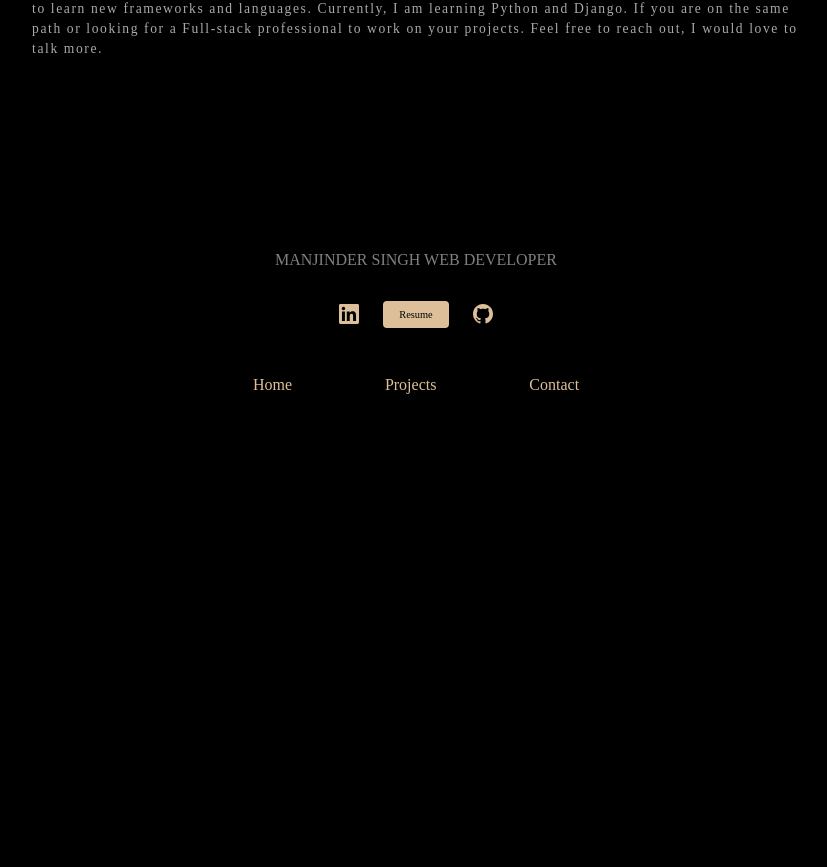
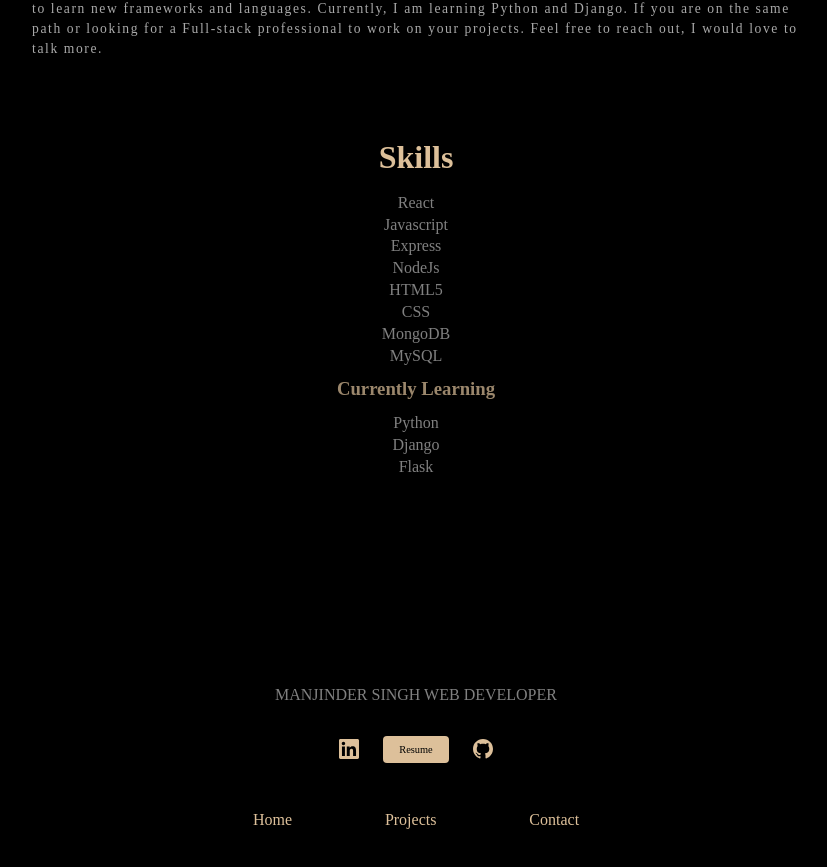
Before and after one commit to msinghnanhre/portfolio, a React (Create React App) app: page / in a window 1280 px wide. Shown: the part 920-1787 px from the top of the page, without its empty margins (224-1051 px from the left). Before the commit the page ends 1474 px from the top, so only its background shows below. Built offline with nearby package versions, Linux system fonts and the light colour scheme; a web font is replaced by a local one.

Commit message:
added skills

```diff
--- a/src/components/Contact/Contact.scss
+++ b/src/components/Contact/Contact.scss
@@ -44,6 +44,7 @@ input[type=submit] {
   border: none;
   font-weight: 300;
   border-radius: 4px;
+  height: 3rem;
   cursor: pointer;
   transition: .5s ease-in-out;
   width: 100%;
--- a/src/components/Main/Main.jsx
+++ b/src/components/Main/Main.jsx
@@ -2,7 +2,7 @@ import React from 'react';
 import './Main.scss';
 import hero from "../../assets/images/hero.svg"
 import hand from "../../assets/images/hand.svg";
-import arrowDown from "../../assets/images/arrowDown.svg"
+import Skills from "../Skills/Skills"
 import { motion } from "framer-motion"
 
 
@@ -29,6 +29,7 @@ function Main() {
       <p className="main__body">As a Full-Stack Web Developer, I code visually appealing front-end components that meet the requirements of mock-ups and fulfill user stories. I also work on the back-end, build APIs, work with databases, monitor and process pull requests for production deployments. Hence completing full lifeCycle for application. I mainly work with <strong> React, Javascript, Express, Node, and MongoDB (MERN Stack) </strong> but also always looking to learn new frameworks and languages. Currently, I am learning Python and Django.
         If you are on the same path or looking for a Full-stack professional to work on your projects. Feel free to reach out, I would love to talk more.
       </p>
+      <Skills />
     </motion.main>
 
   );
--- /dev/null
+++ b/src/components/Skills/Skills.jsx
@@ -0,0 +1,29 @@
+import React from 'react'
+import "./Skills.scss"
+
+function Skills() {
+    return (
+        <div className="skills">
+            <h2 className="skills__title">Skills</h2>
+            <div className="skills__wrapper">
+                <p className="skills__item">React</p>
+                <p className="skills__item">Javascript</p>
+                <p className="skills__item">Express</p>
+                <p className="skills__item">NodeJs</p>
+                <p className="skills__item">HTML5</p>
+                <p className="skills__item">CSS</p>
+                <p className="skills__item">MongoDB</p>
+                <p className="skills__item">MySQL</p>
+
+            </div>
+            <h3 className="skills__subtitle">Currently Learning</h3>
+            <div className="skills__wrapper">
+                <p className="skills__item">Python</p>
+                <p className="skills__item">Django</p>
+                <p className="skills__item">Flask</p>
+            </div>
+        </div>
+    )
+}
+
+export default Skills
--- /dev/null
+++ b/src/components/Skills/Skills.scss
@@ -0,0 +1,22 @@
+@use "../../partials/_variables.scss" as *;
+@use "../../partials/_mixins.scss" as *;
+
+.skills{
+    margin: 3rem 0;
+    &__title{
+        color: $primary-text;
+        font-size: 2rem;
+        margin-bottom: 1rem;
+    }
+    &__wrapper{
+        color: gray;
+    }
+    &__subtitle{
+        color: $primary-text;
+        margin: .75rem;
+        opacity: 0.7;
+    }
+    &__item{
+        padding: .12rem;
+    }
+}
```
